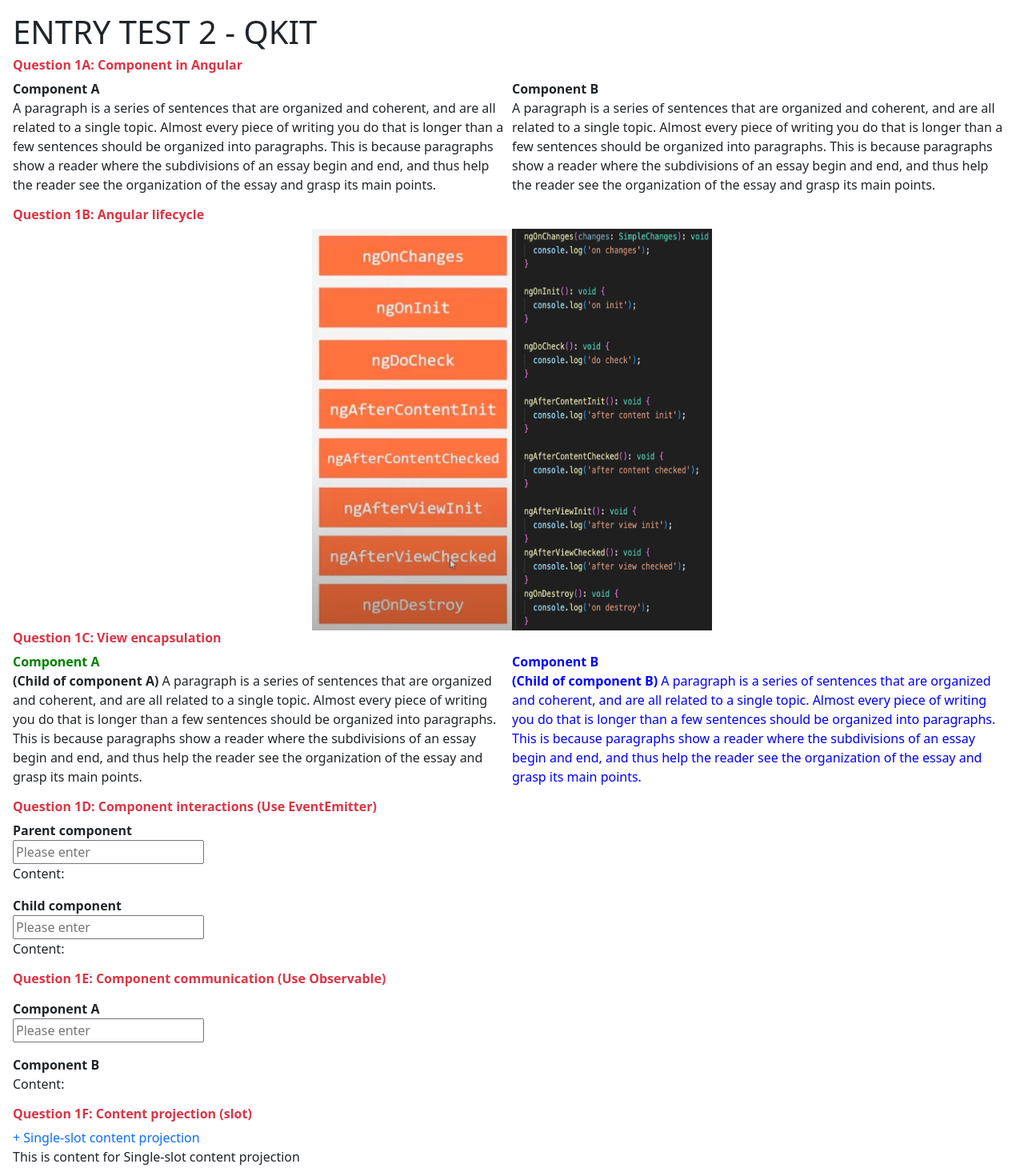
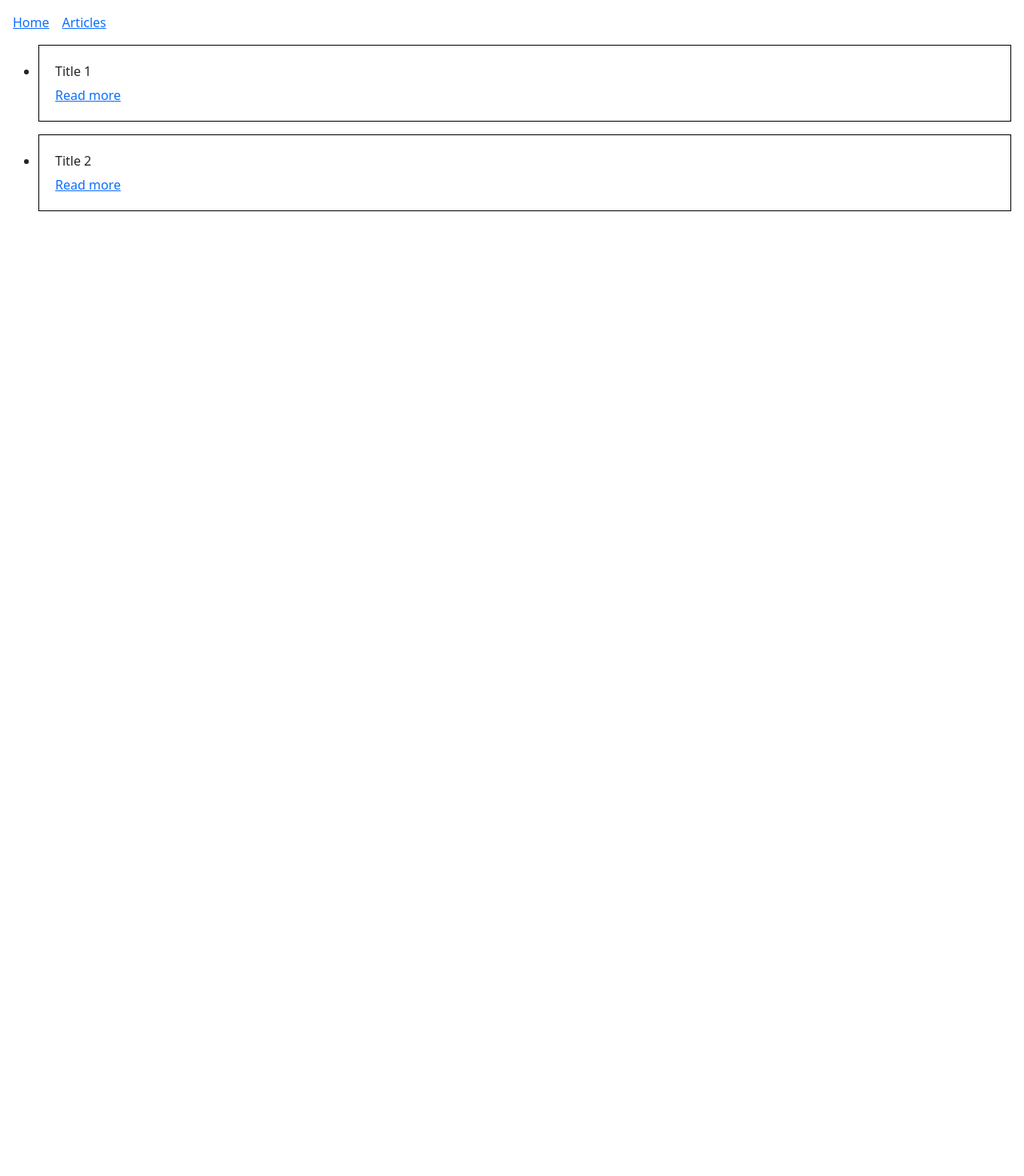
Before and after one commit to ngductuan/entry-test-2-QKIT, an Angular app: page /articles in a window 1280 px wide. Before the commit this address led to /. Shown: the top 1470 px of the page at 80% size. After the commit the page ends 800 px from the top, so only its background shows below. Built offline with nearby package versions, Linux system fonts and the light colour scheme.

Commit message:
finish-3

```diff
--- a/src/app/app-routing.module.ts
+++ b/src/app/app-routing.module.ts
@@ -1,7 +1,23 @@
 import { NgModule } from '@angular/core';
 import { RouterModule, Routes } from '@angular/router';
+import { HomeComponent } from './ex3/home/home.component';
+import { DetailsComponent } from './ex3/details/details.component';
+import { ArticleComponent } from './ex3/article/article.component';
 
-const routes: Routes = [];
+const routes: Routes = [
+  {
+    path: '',
+    component: HomeComponent,
+  },
+  {
+    path: 'articles',
+    component: ArticleComponent,
+  },
+  {
+    path: 'details/:slug',
+    component: DetailsComponent,
+  },
+];
 
 @NgModule({
   imports: [RouterModule.forRoot(routes)],
--- a/src/app/app.component.html
+++ b/src/app/app.component.html
@@ -1,63 +1,8 @@
 <div class="app-cover">
-  <h1>ENTRY TEST 2 - QKIT</h1>
-  <h6 class="fw-bold text-danger">Question 1A: Component in Angular</h6>
-  <div class="com-1A-sec d-flex justify-content-space-around">
-    <app-com-1-a-a></app-com-1-a-a>
-    <app-com-1-a-b></app-com-1-a-b>
+  <div class="nav-sec">
+    <a [routerLink]="['/']">Home</a>
+    <a class="ms-3" [routerLink]="['/articles']">Articles</a>
   </div>
 
-  <h6 class="fw-bold text-danger">Question 1B: Angular lifecycle</h6>
-  <app-com-1-b-a></app-com-1-b-a>
-
-  <h6 class="fw-bold text-danger">Question 1C: View encapsulation</h6>
-  <div class="ques-1C-cover d-flex">
-    <app-com-1-c-1></app-com-1-c-1>
-    <app-com-1-c-2></app-com-1-c-2>
-  </div>
-
-  <h6 class="fw-bold text-danger">Question 1D: Component interactions (Use
-    EventEmitter)</h6>
-  <app-com-1-d-1></app-com-1-d-1>
-
-  <h6 class="fw-bold text-danger">Question 1E: Component communication (Use
-    Observable)</h6>
-  <app-com-1-e-1></app-com-1-e-1>
-  <app-com-1-e-2></app-com-1-e-2>
-
-  <h6 class="fw-bold text-danger">Question 1F: Content projection (slot)</h6>
-  <p class="text-primary mb-0">+ Single-slot content projection</p>
-  <app-single-content>
-    <p>This is content for Single-slot content projection</p>
-  </app-single-content>
-
-  <p class="text-primary mb-0">+ Multi-slot content projection</p>
-  <app-multi-content>
-    <p id="p1"> <strong>Id - (#p1)</strong> This is content for Multi-slot
-      content projection</p>
-    <p ngProjectAs="label"> <strong>(ngProjectAs="label")</strong> This is
-      content for Multi-slot content projection</p>
-    <p class="p3"> <strong>Class - (.p3)</strong> This is content for Multi-slot
-      content projection</p>
-  </app-multi-content>
-
-  <p class="text-primary mb-0">+ Conditional content projection</p>
-  <app-conditional-content></app-conditional-content>
-
-  <h6 class="fw-bold text-danger mt-4">Question 2A: Text interpolation</h6>
-  <app-com-2-a-1></app-com-2-a-1>
-
-  <h6 class="fw-bold text-danger mt-4">Question 2B: Handel event</h6>
-  <app-com-2-b-1></app-com-2-b-1>
-
-  <h6 class="fw-bold text-danger mt-4">Question 2C: Binding data</h6>
-  <app-com-2-c-1></app-com-2-c-1>
-
-  <h6 class="fw-bold text-danger mt-4">Question 2D: Pipes</h6>
-  <app-com-2-d-1></app-com-2-d-1>
-
-  <h6 class="fw-bold text-danger mt-4">Question 2E: Directives</h6>
-  <app-com-2-e-1></app-com-2-e-1>
-
-  <h6 class="fw-bold text-danger mt-4">Question 2F: Dependency injection</h6>
-  <app-com-2-f-1></app-com-2-f-1>
+  <router-outlet></router-outlet>
 </div>
--- a/src/app/app.module.ts
+++ b/src/app/app.module.ts
@@ -27,6 +27,9 @@ import { AdultPipe } from './ex2D/adult.pipe';
 import { Com2E1Component } from './ex2E/com-2-e-1/com-2-e-1.component';
 import { FormsModule } from '@angular/forms';
 import { Com2F1Component } from './ex2F/com-2-f-1/com-2-f-1.component';
+import { HomeComponent } from './ex3/home/home.component';
+import { DetailsComponent } from './ex3/details/details.component';
+import { ArticleComponent } from './ex3/article/article.component';
 
 @NgModule({
   declarations: [
@@ -54,6 +57,9 @@ import { Com2F1Component } from './ex2F/com-2-f-1/com-2-f-1.component';
     AdultPipe,
     Com2E1Component,
     Com2F1Component,
+    HomeComponent,
+    DetailsComponent,
+    ArticleComponent,
   ],
   imports: [
     BrowserModule,
--- /dev/null
+++ b/src/app/ex3/article/article.component.html
@@ -0,0 +1,8 @@
+<ul>
+  <li *ngFor="let article of articles" style="border: 1px solid black; padding: 20px;" class="mt-3">
+    <h6>{{article.title}}</h6>
+    <a [routerLink]="['/details', article.slug]">Read more</a>
+  </li>
+</ul>
+
+<!-- <router-outlet></router-outlet> -->
--- /dev/null
+++ b/src/app/ex3/article/article.component.ts
@@ -0,0 +1,19 @@
+import { Component } from '@angular/core';
+
+@Component({
+  selector: 'app-article',
+  templateUrl: './article.component.html',
+  styleUrl: './article.component.scss'
+})
+export class ArticleComponent {
+  articles = [
+    {
+      title: 'Title 1',
+      slug: 'title-1',
+    },
+    {
+      title: 'Title 2',
+      slug: 'title-2'
+    },
+  ];
+}
--- /dev/null
+++ b/src/app/ex3/details/details.component.html
@@ -0,0 +1 @@
+<p>Article details: {{slug}}</p>
--- /dev/null
+++ b/src/app/ex3/details/details.component.ts
@@ -0,0 +1,17 @@
+import { Component, OnInit } from '@angular/core';
+import { ActivatedRoute } from '@angular/router';
+
+@Component({
+  selector: 'app-details',
+  templateUrl: './details.component.html',
+  styleUrl: './details.component.scss',
+})
+export class DetailsComponent implements OnInit{
+  slug: string = '';
+
+  constructor(private readonly route: ActivatedRoute){}
+
+  ngOnInit(): void {
+    this.slug = this.route.snapshot.paramMap.get('slug') ?? ''
+  }
+}
--- /dev/null
+++ b/src/app/ex3/home/home.component.html
@@ -0,0 +1,66 @@
+<div class="home-cover">
+  <h1>ENTRY TEST 2 - QKIT</h1>
+  <h6 class="fw-bold text-danger">Question 1A: Component in Angular</h6>
+  <div class="com-1A-sec d-flex justify-content-space-around">
+    <app-com-1-a-a></app-com-1-a-a>
+    <app-com-1-a-b></app-com-1-a-b>
+  </div>
+
+  <h6 class="fw-bold text-danger">Question 1B: Angular lifecycle</h6>
+  <app-com-1-b-a></app-com-1-b-a>
+
+  <h6 class="fw-bold text-danger">Question 1C: View encapsulation</h6>
+  <div class="ques-1C-cover d-flex">
+    <app-com-1-c-1></app-com-1-c-1>
+    <app-com-1-c-2></app-com-1-c-2>
+  </div>
+
+  <h6 class="fw-bold text-danger">Question 1D: Component interactions (Use
+    EventEmitter)</h6>
+  <app-com-1-d-1></app-com-1-d-1>
+
+  <h6 class="fw-bold text-danger">Question 1E: Component communication (Use
+    Observable)</h6>
+  <app-com-1-e-1></app-com-1-e-1>
+  <app-com-1-e-2></app-com-1-e-2>
+
+  <h6 class="fw-bold text-danger">Question 1F: Content projection (slot)</h6>
+  <p class="text-primary mb-0">+ Single-slot content projection</p>
+  <app-single-content>
+    <p>This is content for Single-slot content projection</p>
+  </app-single-content>
+
+  <p class="text-primary mb-0">+ Multi-slot content projection</p>
+  <app-multi-content>
+    <p id="p1"> <strong>Id - (#p1)</strong> This is content for Multi-slot
+      content projection</p>
+    <p ngProjectAs="label"> <strong>(ngProjectAs="label")</strong> This is
+      content for Multi-slot content projection</p>
+    <p class="p3"> <strong>Class - (.p3)</strong> This is content for Multi-slot
+      content projection</p>
+  </app-multi-content>
+
+  <p class="text-primary mb-0">+ Conditional content projection</p>
+  <app-conditional-content></app-conditional-content>
+
+  <h6 class="fw-bold text-danger mt-4">Question 2A: Text interpolation</h6>
+  <app-com-2-a-1></app-com-2-a-1>
+
+  <h6 class="fw-bold text-danger mt-4">Question 2B: Handel event</h6>
+  <app-com-2-b-1></app-com-2-b-1>
+
+  <h6 class="fw-bold text-danger mt-4">Question 2C: Binding data</h6>
+  <app-com-2-c-1></app-com-2-c-1>
+
+  <h6 class="fw-bold text-danger mt-4">Question 2D: Pipes</h6>
+  <app-com-2-d-1></app-com-2-d-1>
+
+  <h6 class="fw-bold text-danger mt-4">Question 2E: Directives</h6>
+  <app-com-2-e-1></app-com-2-e-1>
+
+  <h6 class="fw-bold text-danger mt-4">Question 2F: Dependency injection</h6>
+  <app-com-2-f-1></app-com-2-f-1>
+
+  <h6 class="fw-bold text-danger mt-4">Question 3: Routing and navigations</h6>
+  <p class="fst-italic text-success"> (Navigation above)</p>
+</div>
```
Also changed, not shown: src/app/ex3/home/home.component.ts (added, +10 -0 lines), src/app/ex3/article/article.component.scss (added), src/app/ex3/details/details.component.scss (added), src/app/ex3/home/home.component.scss (added).
